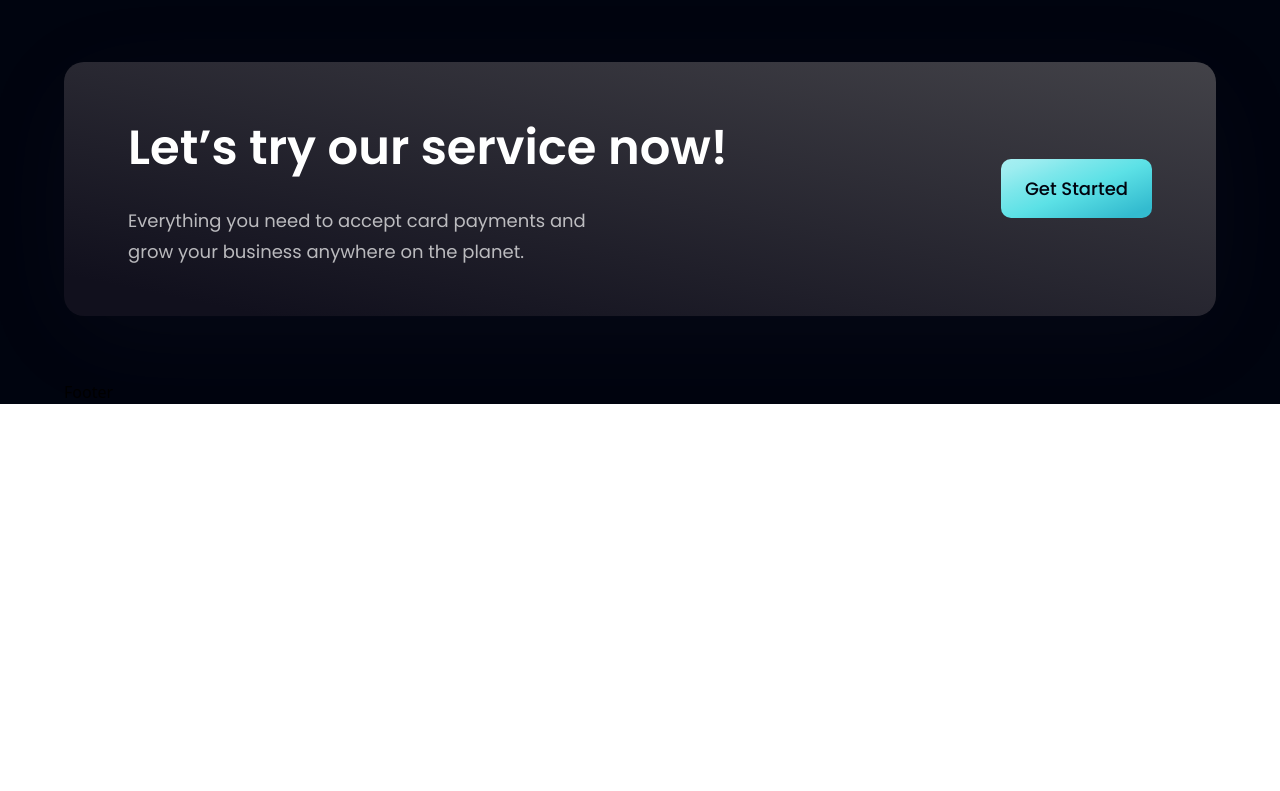
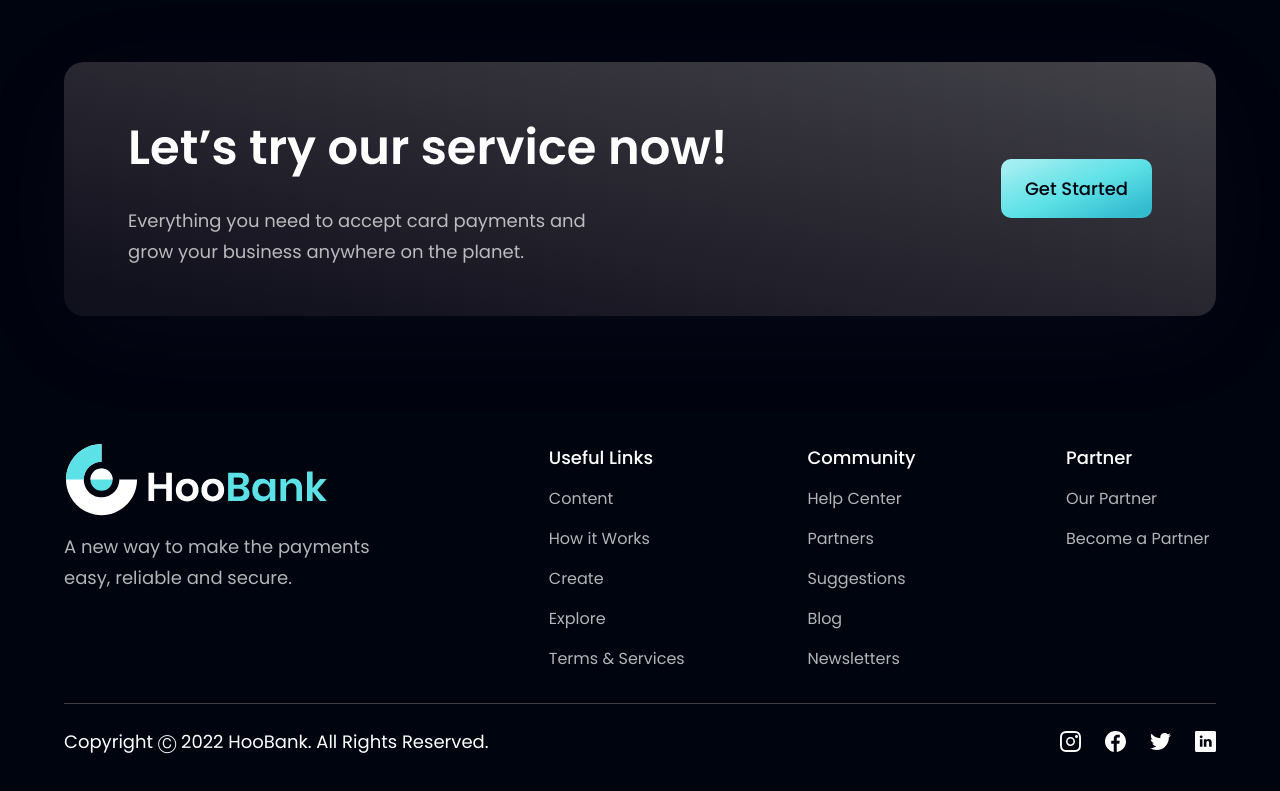
Before and after one commit to irfanshaikh18/HooBank, a React (Vite) app: page / in a window 1280 px wide. Shown: the part 4086-4877 px from the top of the page. Before the commit the page ends 4490 px from the top, so only its background shows below. Built offline with nearby package versions, Linux system fonts and the light colour scheme.

Commit message:
landing page completes

```diff
--- a/src/components/Footer.jsx
+++ b/src/components/Footer.jsx
@@ -1,7 +1,70 @@
 import React from 'react'
+import styles from '../styles'
+import { logo } from '../assets'
+import { footerLinks, socialMedia } from '../constants/index'
 
-export default function Footer() {
-  return (
-    <div>Footer</div>
-  )
+export default class Footer extends React.Component {
+  render() {
+    return (
+      <section className={`${styles.flexCenter} ${styles.paddingY} flex-col`}>
+        <div className={`${styles.flexStart} md:flex-row flex-col mb-8 w-full`}>
+          <div className="flex-[1] flex flex-col justify-start mr-10">
+            <img
+              src={logo}
+              alt="hoobank"
+              className="w-[266px] h-[72.14px] object-contain"
+            />
+            <p className={`${styles.paragraph} mt-4 max-w-[312px]`}>
+              A new way to make the payments easy, reliable and secure.
+            </p>
+          </div>
+
+          <div className="flex-[1.5] w-full flex flex-row justify-between flex-wrap md:mt-0 mt-10">
+            {footerLinks.map((footerlink) => (
+              <div
+                key={footerlink.title}
+                className={`flex flex-col ss:my-0 my-4 min-w-[150px]`}
+              >
+                <h4 className="font-poppins font-medium text-[18px] leading-[27px] text-white">
+                  {footerlink.title}
+                </h4>
+                <ul className="list-none mt-4">
+                  {footerlink.links.map((link, index) => (
+                    <li
+                      key={link.name}
+                      className={`font-poppins font-normal text-[16px] leading-[24px] text-dimWhite hover:text-secondary cursor-pointer ${
+                        index !== footerlink.links.length - 1 ? 'mb-4' : 'mb-0'
+                      }`}
+                    >
+                      {link.name}
+                    </li>
+                  ))}
+                </ul>
+              </div>
+            ))}
+          </div>
+        </div>
+
+        <div className="w-full flex justify-between items-center md:flex-row flex-col pt-6 border-t-[1px] border-t-[#3F3E45]">
+          <p className="font-poppins font-normal text-center text-[18px] leading-[27px] text-white">
+            Copyright Ⓒ 2022 HooBank. All Rights Reserved.
+          </p>
+
+          <div className="flex flex-row md:mt-0 mt-6">
+            {socialMedia.map((social, index) => (
+              <img
+                key={social.id}
+                src={social.icon}
+                alt={social.id}
+                className={`w-[21px] h-[21px] object-contain cursor-pointer ${
+                  index !== socialMedia.length - 1 ? 'mr-6' : 'mr-0'
+                }`}
+                onClick={() => window.open(social.link)}
+              />
+            ))}
+          </div>
+        </div>
+      </section>
+    )
+  }
 }
```
